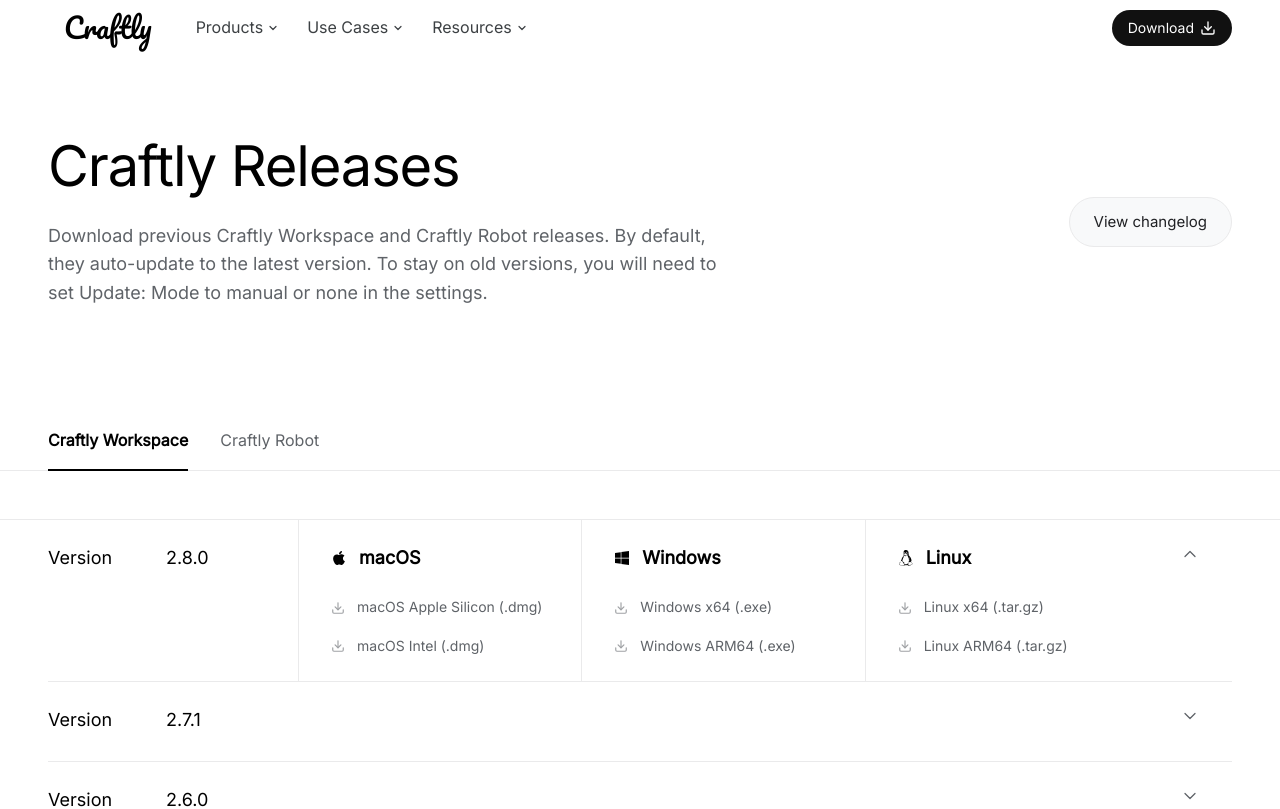
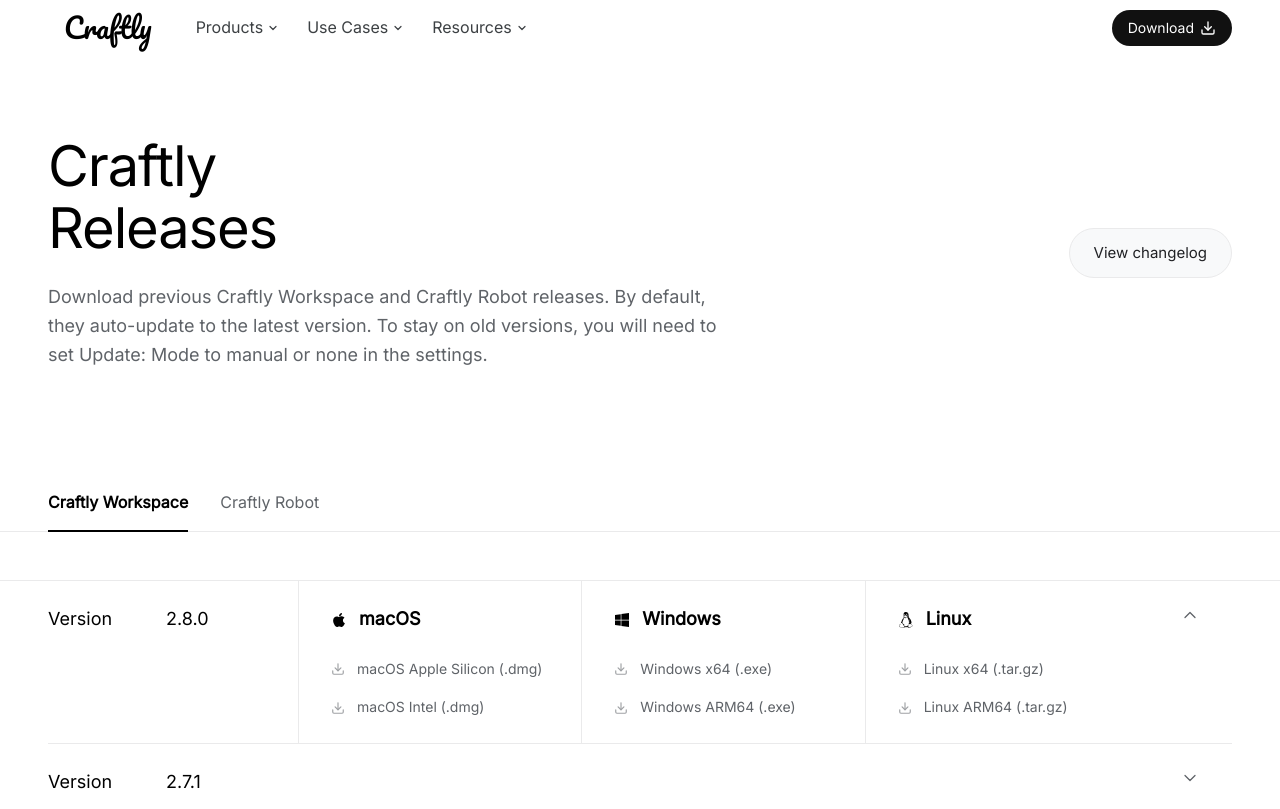
Before and after one commit to Craftly-Robot/Craftly-Robot-Website, a React (Vite) app: page /resources/releases in a window 1280 px wide. Shown: the top 809 px of the page. Built offline with nearby package versions, Linux system fonts and the light colour scheme; a web font is replaced by a local one.

Commit message:
fix: break Craftly Releases onto two lines to fix typewriter wrap behavior on mobile

```diff
--- a/src/pages/resources/ReleasesPage.css
+++ b/src/pages/resources/ReleasesPage.css
@@ -35,6 +35,7 @@
   line-height: 1.1;
   letter-spacing: -0.02em;
   margin: 0 0 24px;
+  white-space: pre-wrap;
 }
 
 @media (min-width: 768px) {
--- a/src/pages/resources/ReleasesPage.tsx
+++ b/src/pages/resources/ReleasesPage.tsx
@@ -122,7 +122,7 @@
         <div className="releases-hero-wrapper">
           <div className="releases-hero container">
             <div className="releases-hero__content">
-              <TypewriterTitle text="Craftly Releases" />
+              <TypewriterTitle text={`Craftly\nReleases`} />
               <p className="releases-hero__desc">
                 Download previous Craftly Workspace and Craftly Robot releases. By default, they auto-update to the latest version. To stay on old versions, you will need to set Update: Mode to manual or none in the settings.
               </p>
```
